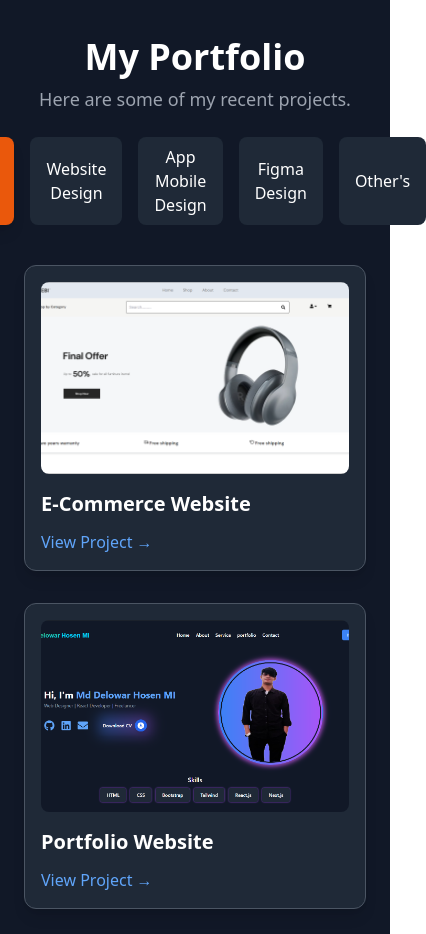
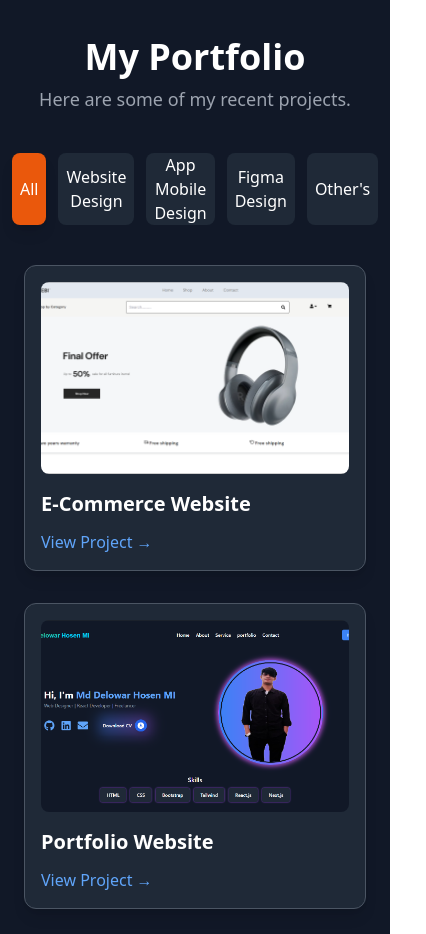
Before and after one commit to delowarmi/Portfolio, a React (Vite) app: page / in a window 390 px wide. Shown: the part 6760-7694 px from the top of the page, 426 px wide, since content can reach past the window. Built offline with nearby package versions, Linux system fonts and the light colour scheme.

Commit message:
Refactor layout in Portfolio and Service components for improved spacing and positioning

```diff
--- a/src/components/TechnologySkills.jsx
+++ b/src/components/TechnologySkills.jsx
@@ -77,6 +77,4 @@ const TechnologySkills = () => {
     );
 };
 
-
-
 export default TechnologySkills;
--- a/src/components/pages/Portfolio.jsx
+++ b/src/components/pages/Portfolio.jsx
@@ -40,11 +40,11 @@ const Portfolio = () => {
       <p className="text-lg text-gray-400 mt-2 text-center">Here are some of my recent projects.</p>
 
       {/* Category Filter Buttons */}
-      <div className="flex gap-4 mt-6">
+      <div className="flex gap-x-3 md:gap-x-4 mt-10">
         {categories.map((category) => (
           <button
             key={category}
-            className={`px-4 py-2 rounded-lg text-white transition-all duration-300 ${
+            className={`md:px-4 md:py-2 px-2 py-0 rounded-lg text-white transition-all duration-300 ${
               selectedCategory === category ? "bg-orange-600 shadow-lg" : "bg-gray-800 hover:bg-gray-700"
             }`}
             onClick={() => { setSelectedCategory(category); setCurrentPage(1); }}
--- a/src/components/pages/Service.jsx
+++ b/src/components/pages/Service.jsx
@@ -12,7 +12,7 @@ import { IoIosArrowBack, IoIosArrowForward } from "react-icons/io";
 
 const CustomPrevArrow = ({ onClick }) => (
   <div
-    className="absolute left-[-50px] top-1/2 transform -translate-y-1/2 bg-gray-700 p-4 rounded-full cursor-pointer z-10"
+    className="absolute left-[10px] top-1/2 transform -translate-y-1/2 bg-gray-700 p-4 rounded-full cursor-pointer z-10"
     onClick={onClick}
   >
     <IoIosArrowBack className="text-3xl text-white" />
@@ -21,7 +21,7 @@ const CustomPrevArrow = ({ onClick }) => (
 
 const CustomNextArrow = ({ onClick }) => (
   <div
-    className="absolute right-[-50px] top-1/2 transform -translate-y-1/2 bg-gray-700 p-4 rounded-full cursor-pointer z-10"
+    className="absolute right-[10px] top-1/2 transform -translate-y-1/2 bg-gray-700 p-4 rounded-full cursor-pointer z-10"
     onClick={onClick}
   >
     <IoIosArrowForward className="text-3xl text-white" />
```
